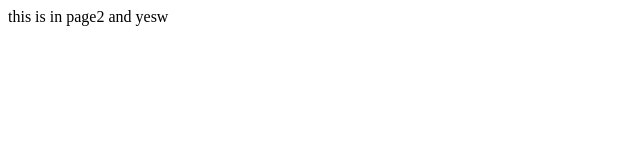
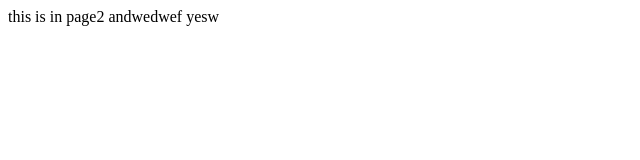
Before and after one commit to samansshh/test, a plain HTML site: page page2.html in a window 1280 px wide. Shown: the full height of the page, 0-640 px from the left. Drawn offline with Linux system fonts and the light colour scheme.

Commit message:
push requests test

```diff
--- a/page2.html
+++ b/page2.html
@@ -1 +1 @@
-<html><body>this is in page2 and yesw</body></html>
+<html><body>this is in page2 andwedwef yesw</body></html>
```
